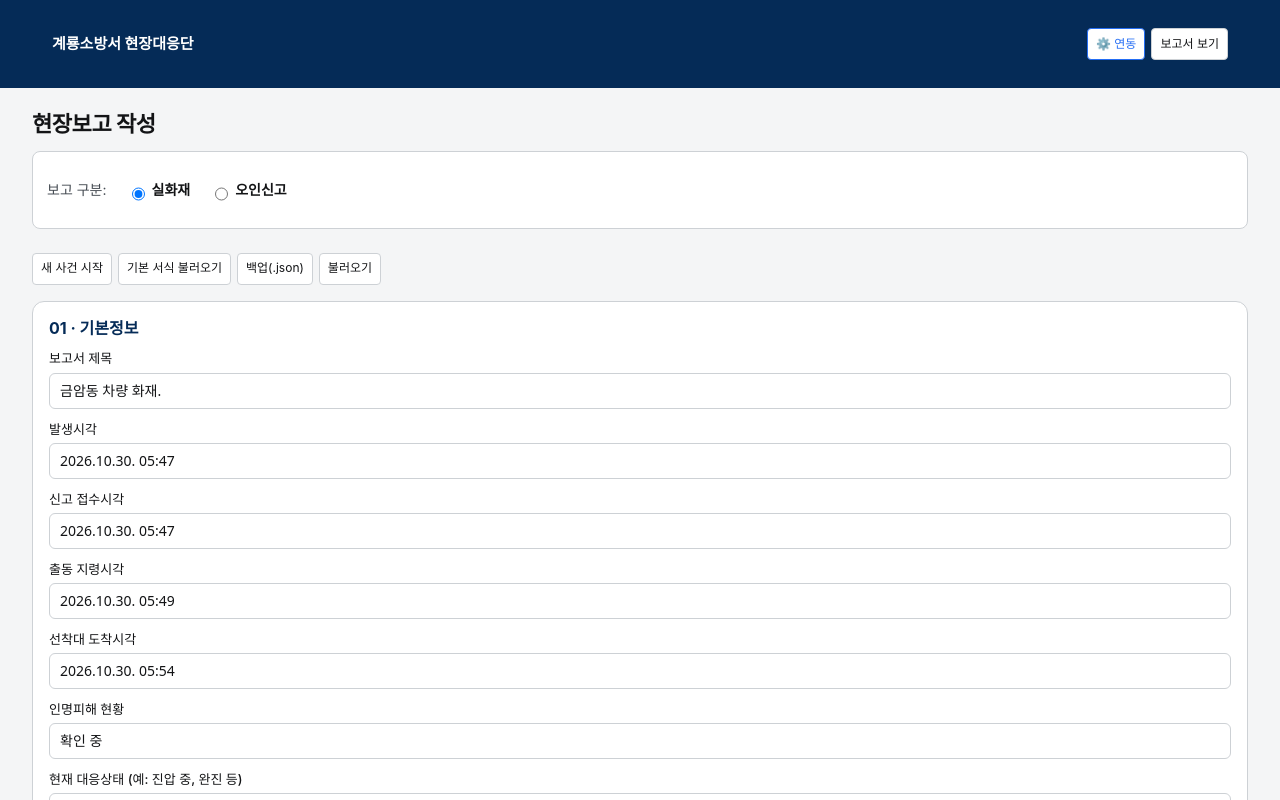
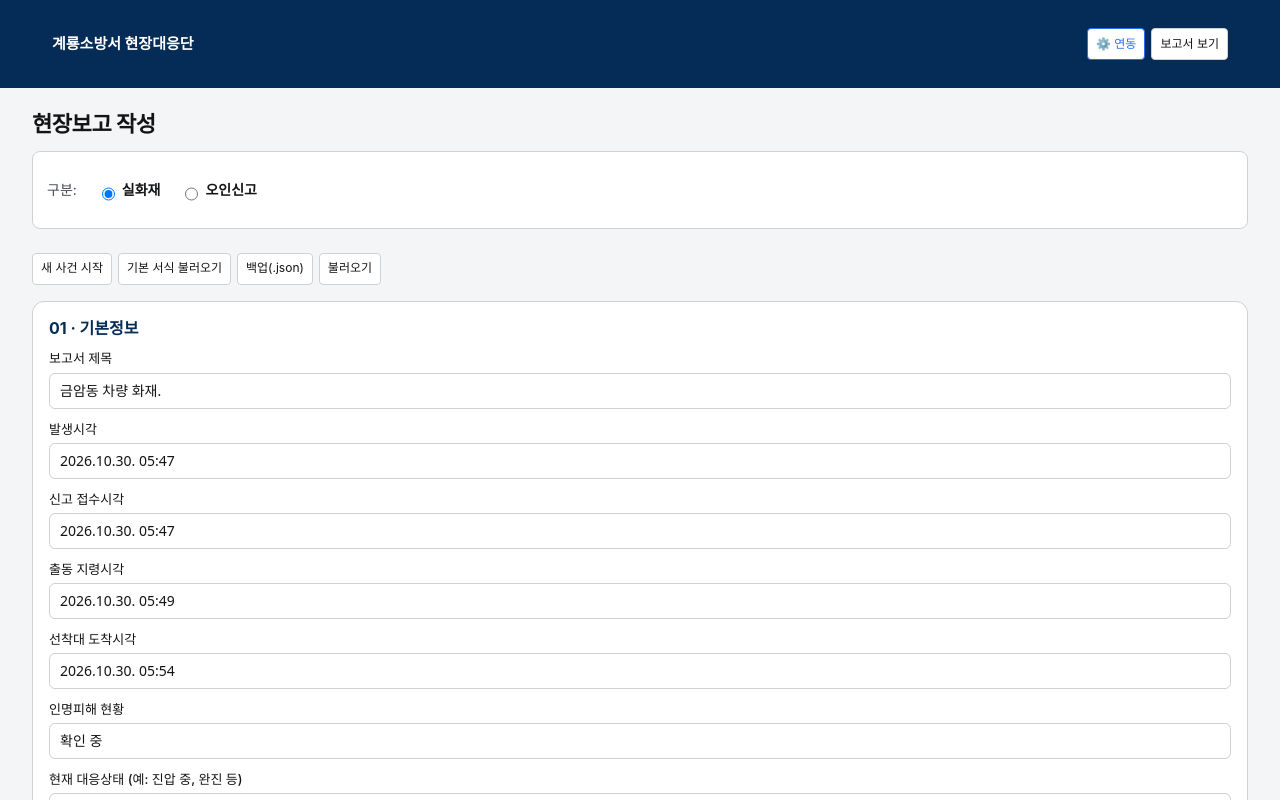
Before and after one commit to hyeonjunYi/Emergency_Report, a plain HTML site: page editor.html in a window 1280 px wide. Shown: the top 800 px of the page. Drawn offline with Linux system fonts and the light colour scheme.

Commit message:
Update editor.html

```diff
--- a/editor.html
+++ b/editor.html
@@ -39,7 +39,7 @@
 
     <!-- 1. 실화재 / 오인신고 선택 토글 -->
     <div class="type-selector">
-      <span style="font-size:14px; color:var(--fg2); margin-right:8px;">보고 구분:</span>
+      <span style="font-size:14px; color:var(--fg2); margin-right:8px;">구분:</span>
       <label><input type="radio" name="reportType" value="fire" checked> 실화재</label>
       <label style="margin-left:8px;"><input type="radio" name="reportType" value="false_alarm"> 오인신고</label>
     </div>
```
